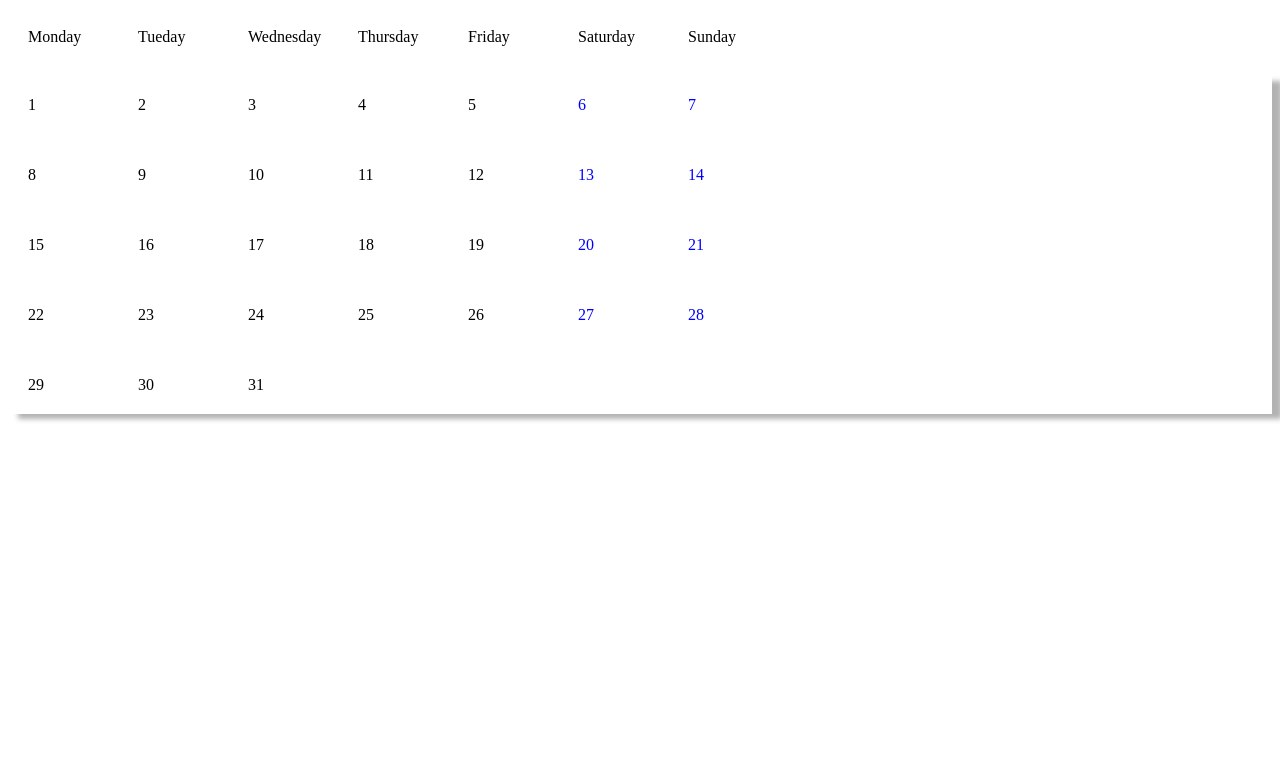
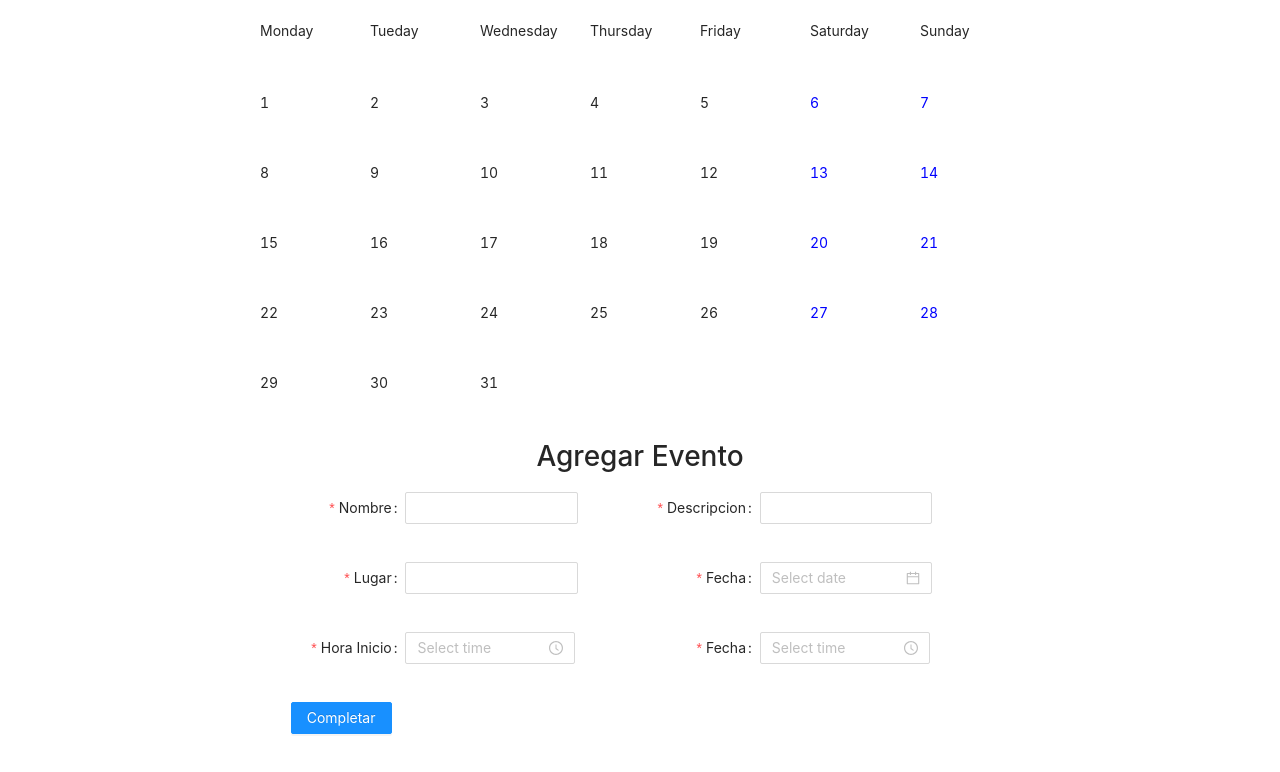
Before and after one commit to Jose-cd/Calendar-app, a React (Create React App) app in the folder client/: page / in a window 1280 px wide. Shown: the top 772 px of the page. Built offline with nearby package versions, Linux system fonts and the light colour scheme.

Commit message:
added uuid, created event form

```diff
--- a/client/package.json
+++ b/client/package.json
@@ -10,10 +10,12 @@
     "@types/node": "^12.0.0",
     "@types/react": "^17.0.0",
     "@types/react-dom": "^17.0.0",
+    "antd": "^4.16.1",
     "react": "^17.0.2",
     "react-dom": "^17.0.2",
     "react-scripts": "4.0.3",
     "typescript": "^4.1.2",
+    "uuid": "^8.3.2",
     "web-vitals": "^1.0.1"
   },
   "scripts": {
@@ -39,5 +41,8 @@
       "last 1 firefox version",
       "last 1 safari version"
     ]
+  },
+  "devDependencies": {
+    "@types/uuid": "^8.3.0"
   }
 }
--- a/client/src/App.css
+++ b/client/src/App.css
@@ -0,0 +1,6 @@
+.App {
+  display: flex;
+  justify-content: center;
+  align-items: center;
+  flex-direction: column;
+}
--- a/client/src/App.tsx
+++ b/client/src/App.tsx
@@ -1,11 +1,13 @@
-import React from 'react';
-import './App.css';
-import { CalendarBox } from './Containers/CalendarBox/CalendarBox';
+import React from "react";
+import "./App.css";
+import { CalendarBox } from "./Containers/CalendarBox/CalendarBox";
+import { EventBox } from "./Containers/EventBox/EventBox";
 
 function App() {
   return (
     <div className="App">
       <CalendarBox />
+      <EventBox />
     </div>
   );
 }
--- a/client/src/Components/CalendarNumber/CalendarNumber.tsx
+++ b/client/src/Components/CalendarNumber/CalendarNumber.tsx
@@ -1,5 +1,6 @@
 import React from "react";
 import "./CalendarNumbers.css";
+import { v4 as uuidv4 } from "uuid";
 interface CalendarNumberProps {}
 
 export const CalendarNumber: React.FC<CalendarNumberProps> = () => {
@@ -16,7 +17,12 @@ export const CalendarNumber: React.FC<CalendarNumberProps> = () => {
     <>
       <div className="days">
         {days.map((day) => (
-          <div className={`day ${isWeekend(day) ? "weekend" : ""}`}>{day}</div>
+          <div
+            key={uuidv4()}
+            className={`day ${isWeekend(day) ? "weekend" : ""}`}
+          >
+            {day}
+          </div>
         ))}
       </div>
     </>
--- a/client/src/Components/CalendarNumber/CalendarNumbers.css
+++ b/client/src/Components/CalendarNumber/CalendarNumbers.css
@@ -7,7 +7,6 @@
   padding: 20px;
   column-gap: 10px;
   row-gap: 20px;
-  box-shadow: 10px 5px 5px rgba(0, 0, 0, 0.301);
 }
 
 .day.weekend {
--- a/client/src/Components/CalendarWeekDays/CalendarWeekDay.tsx
+++ b/client/src/Components/CalendarWeekDays/CalendarWeekDay.tsx
@@ -1,6 +1,6 @@
 import React from "react";
 import "./CalendarWeekDay.css";
-
+import { v4 as uuidv4 } from "uuid";
 interface CalendarWeekDayProps {
   weekDays: String[];
 }
@@ -11,7 +11,7 @@ export const CalendarWeekDay: React.FC<CalendarWeekDayProps> = ({
   return (
     <div className="weekdaysContainer">
       {weekDays.map((dayName) => (
-        <div>{dayName}</div>
+        <div key={uuidv4()}>{dayName}</div>
       ))}
     </div>
   );
--- /dev/null
+++ b/client/src/Containers/EventBox/EventBox.css
@@ -0,0 +1,14 @@
+.Event__Box {
+  display: flex;
+  justify-content: center;
+  align-items: center;
+  flex-direction: column;
+}
+
+.Form__Layout {
+  display: grid;
+  grid-template-columns: repeat(2, 1fr);
+  grid-template-rows: repeat(4, 50px);
+  column-gap: 10px;
+  row-gap: 20px;
+}
--- /dev/null
+++ b/client/src/Containers/EventBox/EventBox.tsx
@@ -0,0 +1,104 @@
+import React from "react";
+import { Button, DatePicker, Form, Input, TimePicker } from "antd";
+import moment from "moment";
+import "./EventBox.css";
+interface EventBoxProps {}
+interface formType {
+  nombre: string;
+  descripcion: string;
+  lugar: string;
+  color: string;
+  fecha: Date;
+  horaInicio: Date;
+  horaFinalizacion: Date;
+}
+
+export const EventBox: React.FC<EventBoxProps> = () => {
+  const [form] = Form.useForm();
+
+  const onFinish = (values: formType) => {
+    console.log(values);
+  };
+
+  const config = {
+    rules: [
+      {
+        type: "object" as const,
+        required: true,
+        message: "Selecciona una fecha",
+      },
+    ],
+  };
+  const configTime = {
+    rules: [
+      {
+        type: "object" as const,
+        required: true,
+        message: "Selecciona una hora",
+      },
+    ],
+  };
+
+  const formLayout = {
+    labelCol: {
+      span: 8,
+    },
+    wrapperCol: {
+      span: 12,
+    },
+  };
+  const format = "HH:mm";
+
+  return (
+    <div className="Event__Box">
+      <h1>Agregar Evento</h1>
+      <Form
+        form={form}
+        name="evento"
+        onFinish={onFinish}
+        {...formLayout}
+        className="Form__Layout"
+      >
+        <Form.Item name="nombre" label="Nombre" required>
+          <Input required />
+        </Form.Item>
+
+        <Form.Item name="descripcion" label="Descripcion" required>
+          <Input required />
+        </Form.Item>
+
+        <Form.Item name="lugar" label="Lugar" required>
+          <Input required />
+        </Form.Item>
+
+        <Form.Item name="fecha" label="Fecha" {...config} required>
+          <DatePicker />
+        </Form.Item>
+
+        <Form.Item
+          name="horaInicio"
+          label="Hora Inicio"
+          {...configTime}
+          required
+        >
+          <TimePicker format={format} />
+        </Form.Item>
+
+        <Form.Item
+          name="horaFinalizacion"
+          label="Fecha"
+          {...configTime}
+          required
+        >
+          <TimePicker format={format} />
+        </Form.Item>
+
+        <Form.Item>
+          <Button type="primary" htmlType="submit">
+            Completar
+          </Button>
+        </Form.Item>
+      </Form>
+    </div>
+  );
+};
```
Also changed, not shown: client/src/index.tsx (+6 -5 lines), 1 other file (tests, documents, lock files or other folders).
